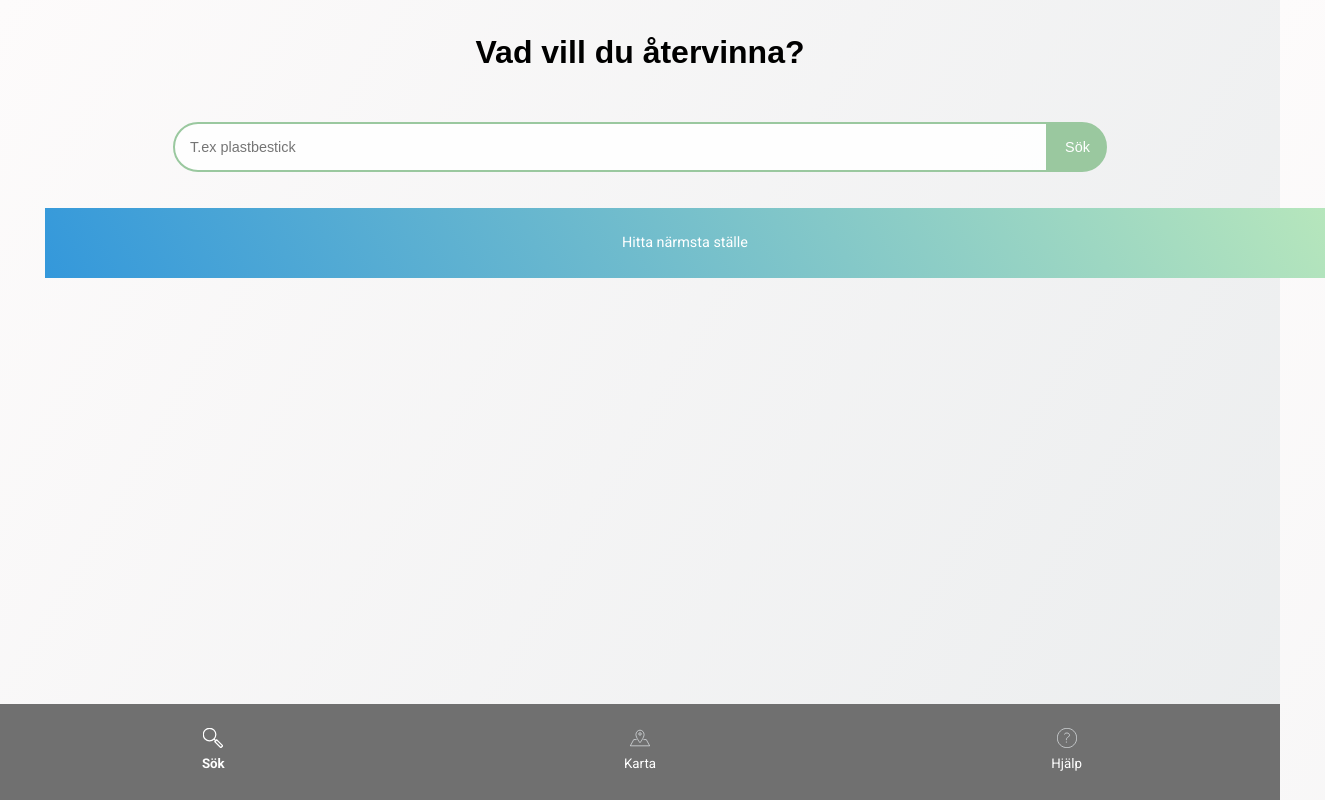
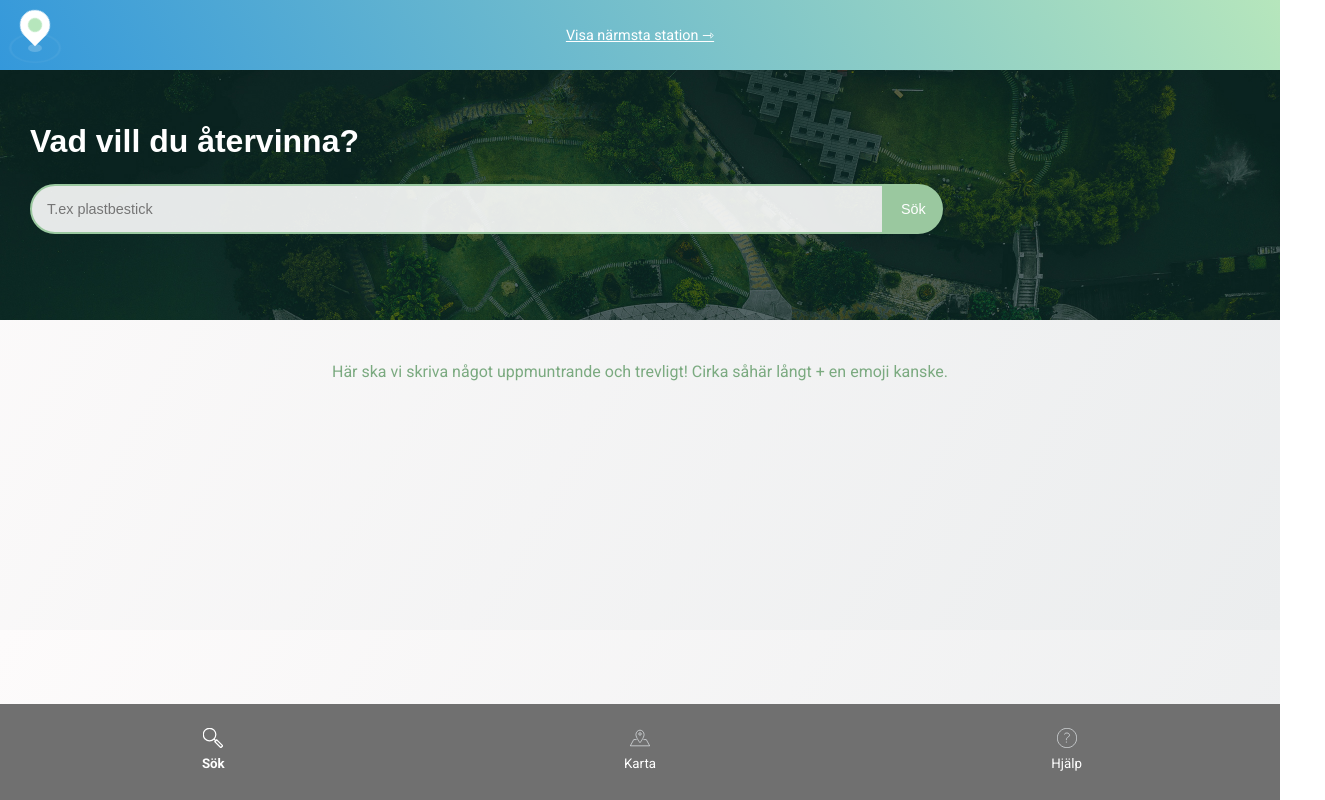
Before and after one commit to uddesson/atervinn-stan-prototype, a React (Create React App) app: page / in a window 1280 px wide. Shown: the whole page, 1325 px wide, since content can reach past the window. Built offline with nearby package versions, Linux system fonts and the light colour scheme; a web font is replaced by a local one.

Commit message:
Improve Searchview

```diff
--- a/src/components/SearchView.js
+++ b/src/components/SearchView.js
@@ -14,14 +14,14 @@ class SearchView extends React.Component {
             sortedAs: '',
             noResults: ''
         },
-        showActionButton: true,
         autoCompleteResults: '',
-        deactivateSearch: false
+        deactivateSearch: false,
+        showPlaceholder: true
     }
 
     handleInput = (event) => {
         let searchWord = event.target.value;
-        this.setState({ searchWord });
+        this.setState({ searchWord, searchOutput: {name: '', sortedAs: ''}});
 
         let searchWordChars = searchWord.split('');
 
@@ -29,15 +29,20 @@ class SearchView extends React.Component {
             this.autoComplete(searchWord);
         }
 
+        else if(searchWordChars.length === 0){
+            this.setState({showPlaceholder: true, autoCompleteResults: []})
+        }
+
         else {
             this.setState({
                 searchOutput: { name: '', sortedAs: '', noResults: '' },
                 autoCompleteResults: [],
                 deactivateSearch: false,
-                showActionButton: true
+                showPlaceholder: false
             })
         }
     };
+
 
     autoComplete = (searchWord) => {
         let formattedSearchWord = searchWord.toLowerCase();
@@ -84,7 +89,7 @@ class SearchView extends React.Component {
     checkForMatch = (searchWord) => {
 
         let matches = searchData.filter(function(match) {
-            return match.name === searchWord || match.capitalized === searchWord;
+            return match.name === searchWord;
         })
 
         if(matches.length === 0) {
@@ -93,8 +98,7 @@ class SearchView extends React.Component {
                     name: '',
                     noResults: `Vi hittar inga resultat som matchar din sökning.
                                 Testa något annat!`
-                },
-                showActionButton: false
+                }
             })
         }
 
@@ -109,7 +113,7 @@ class SearchView extends React.Component {
                         compatible: result.compatible
                     }
                 }
-                else if(result.compatible === true){
+                else {
                     return {
                         name: result.name,
                         sortedAs: result.sortedAs + '.',
@@ -132,17 +136,27 @@ class SearchView extends React.Component {
         }
     }
 
+    // TODO: Clean this up and split into smaller components
     render(){
         return (
-            <div className="container center line-height-extra">
+            <React.Fragment>
+                    <div className="pin"></div>
+                    <div className="pulse"></div>
+                    <Button
+                        onClick={this.props.toggleView}
+                        value={'karta'}
+                        content={'Visa närmsta station ⇾'}
+                        className={'btn__call-to-action'}
+                    />
 
+                <div className="hero-header">
                     <h1>Vad vill du återvinna?</h1>
-
                     <SearchInput
                         handleInput={this.handleInput}
                         searchWord={this.state.searchWord}
                         handleSearch={this.handleSearch}
                     />
+                </div>
 
                 {this.state.autoCompleteResults &&
                     <AutoCompleteResults
@@ -151,8 +165,8 @@ class SearchView extends React.Component {
                     />
                 }
 
-                <div className="container-inner">
-                    <p>
+                <div className="container-inner center line-height-extra">
+                    <p className="text-green-dark">
                         {this.state.searchOutput.name !== '' &&
                             <span className="outlined capitalize">
                                 {this.state.searchOutput.name}
@@ -160,6 +174,10 @@ class SearchView extends React.Component {
                         }
 
                         {this.state.searchOutput.text}
+
+                        {this.state.showPlaceholder &&
+                            <React.Fragment>Här ska vi skriva något uppmuntrande och trevligt! Cirka såhär långt + en emoji kanske.</React.Fragment>
+                        }
 
                         <span className="success">{this.state.searchOutput.sortedAs}</span>
                         <span className="warning">{this.state.searchOutput.noResults}</span>
@@ -169,16 +187,9 @@ class SearchView extends React.Component {
                         }
                     </p>
 
-                    {this.state.showActionButton &&
-                        <Button
-                            onClick={this.props.toggleView}
-                            value={'karta'}
-                            content={'Hitta närmsta ställe'}
-                            className={'btn__call-to-action'}
-                        />
-                    }
                 </div>
-            </div>
+
+            </React.Fragment>
         )
     }
 }
```
Lines whose indentation alone changed are shown as unchanged.
